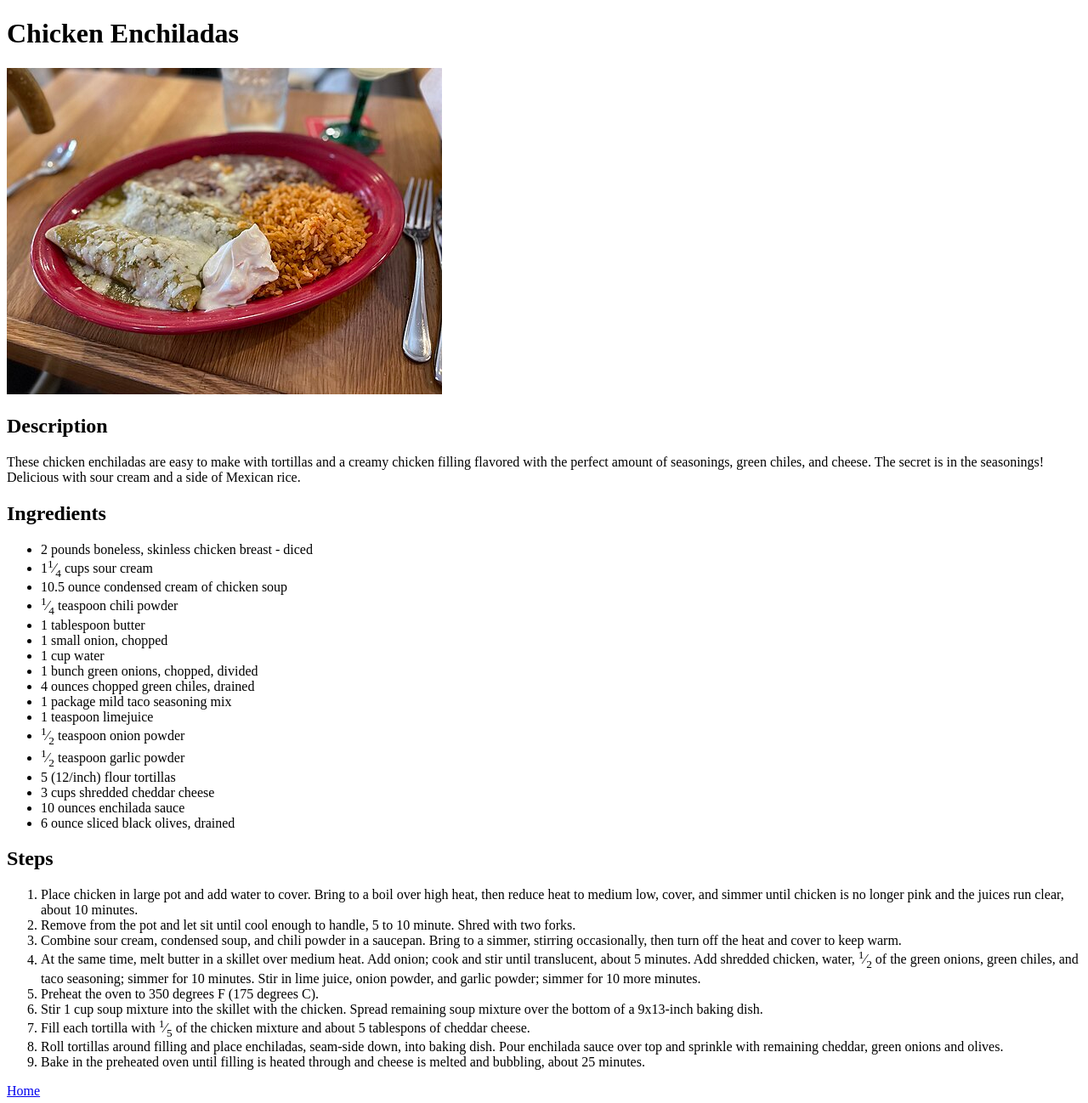
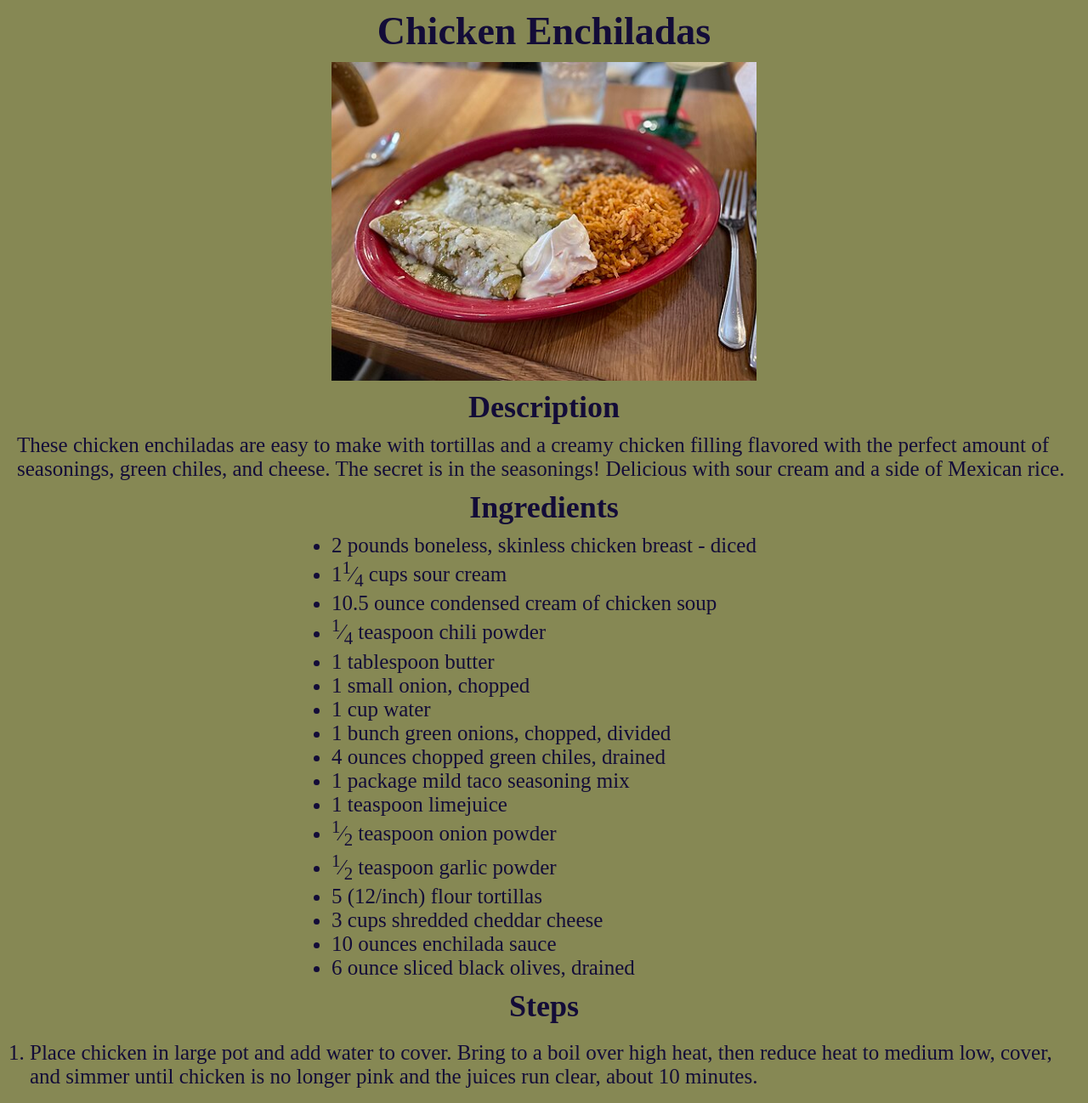
Before and after one commit to traxxis-coder/odin-recipes, a plain HTML site: page recipes/chicken-enchiladas.html in a window 1280 px wide. Shown: the top 1298 px of the page at 85% size. Drawn offline with Linux system fonts and the light colour scheme.

Commit message:
Add external CSS styling

```diff
--- a/recipes/chicken-enchiladas.html
+++ b/recipes/chicken-enchiladas.html
@@ -1,13 +1,14 @@
 <!DOCTYPE html>
 <html lang="en">
 <head>
+    <link href="../style.css" rel="stylesheet">
     <meta charset="UTF-8">
     <meta name="viewport" content="width=device-width, initial-scale=1.0">
     <title>Chicken Enchiladas</title>
 </head>
 <body>
     <h1>Chicken Enchiladas</h1>
-    <img src="../img/c-enchiladas.jpg">
+    <img src="../img/c-enchiladas.jpg" class="meal_img">
     <h2>Description</h2>
     <p>These chicken enchiladas are easy to make with tortillas and a creamy chicken filling flavored with the perfect amount of seasonings, green chiles, and cheese. The secret is in the seasonings! Delicious with sour cream and a side of Mexican rice.</p>
     <h2>Ingredients</h2>
@@ -32,16 +33,16 @@
     </ul>
     <h2>Steps</h2>
     <ol>
-        <li>Place chicken in large pot and add water to cover. Bring to a boil over high heat, then reduce heat to medium low, cover, and simmer until chicken is no longer pink and the juices run clear, about 10 minutes.</li>
-        <li>Remove from the pot and let sit until cool enough to handle, 5 to 10 minute. Shred with two forks.</li>
-        <li>Combine sour cream, condensed soup, and chili powder in a saucepan. Bring to a simmer, stirring occasionally, then turn off the heat and cover to keep warm.</li>
-        <li>At the same time, melt butter in a skillet over medium heat. Add onion; cook and stir until translucent, about 5 minutes. Add shredded chicken, water, <sup>1</sup>&frasl;<sub>2</sub> of the green onions, green chiles, and taco seasoning; simmer for 10 minutes. Stir in lime juice, onion powder, and garlic powder; simmer for 10 more minutes.</li>
-        <li>Preheat the oven to 350 degrees F (175 degrees C).</li>
-        <li>Stir 1 cup soup mixture into the skillet with the chicken. Spread remaining soup mixture over the bottom of a 9x13-inch baking dish.</li>
-        <li>Fill each tortilla with <sup>1</sup>&frasl;<sub>5</sub> of the chicken mixture and about 5 tablespons of cheddar cheese.</li>
-        <li>Roll tortillas around filling and place enchiladas, seam-side down, into baking dish. Pour enchilada sauce over top and sprinkle with remaining cheddar, green onions and olives.</li>
-        <li>Bake in the preheated oven until filling is heated through and cheese is melted and bubbling, about 25 minutes.</li>
+        <li class="step">Place chicken in large pot and add water to cover. Bring to a boil over high heat, then reduce heat to medium low, cover, and simmer until chicken is no longer pink and the juices run clear, about 10 minutes.</li>
+        <li class="step">Remove from the pot and let sit until cool enough to handle, 5 to 10 minute. Shred with two forks.</li>
+        <li class="step">Combine sour cream, condensed soup, and chili powder in a saucepan. Bring to a simmer, stirring occasionally, then turn off the heat and cover to keep warm.</li>
+        <li class="step">At the same time, melt butter in a skillet over medium heat. Add onion; cook and stir until translucent, about 5 minutes. Add shredded chicken, water, <sup>1</sup>&frasl;<sub>2</sub> of the green onions, green chiles, and taco seasoning; simmer for 10 minutes. Stir in lime juice, onion powder, and garlic powder; simmer for 10 more minutes.</li>
+        <li class="step">Preheat the oven to 350 degrees F (175 degrees C).</li>
+        <li class="step">Stir 1 cup soup mixture into the skillet with the chicken. Spread remaining soup mixture over the bottom of a 9x13-inch baking dish.</li>
+        <li class="step">Fill each tortilla with <sup>1</sup>&frasl;<sub>5</sub> of the chicken mixture and about 5 tablespons of cheddar cheese.</li>
+        <li class="step">Roll tortillas around filling and place enchiladas, seam-side down, into baking dish. Pour enchilada sauce over top and sprinkle with remaining cheddar, green onions and olives.</li>
+        <li class="step">Bake in the preheated oven until filling is heated through and cheese is melted and bubbling, about 25 minutes.</li>
     </ol>
-    <a href="../index.html">Home</a>
+    <a href="../index.html" class="home">Home</a>
 </body>
 </html>
--- /dev/null
+++ b/style.css
@@ -0,0 +1,63 @@
+* {
+    box-sizing: border-box;
+    margin: 0px;
+    padding: 0px;
+    font-family: "Times New Roman", sans-serif;
+}
+
+body {
+    background-color: rgb(134, 136, 84);
+    color: rgb(19, 12, 56);
+}
+
+a {
+    text-decoration: none;
+}
+
+h1 {
+    width: fit-content;
+    margin: 10px auto;
+    font-size: 46px;
+}
+
+h2 {
+    width: fit-content;
+    margin: 10px auto;
+    font-size: 36px;
+}
+
+ul {
+    width: fit-content;
+    margin: 10px auto;
+}
+
+li, p {
+    font-size: 25px;
+}
+
+p {
+    margin: 10px 20px;
+}
+
+.menu {
+    list-style: none;
+    text-align: center;
+}
+
+.step {
+    margin: 20px 35px;
+}
+
+.meal_img {
+    width: 500px;
+    height: auto;
+    margin: 10px auto;
+    display: block;
+}
+
+.home {
+    font-size: 20px;
+    margin: 10px;
+    margin-bottom: 25px;
+    color: red;
+}
```
Also changed, not shown: index.html (+2 -1 lines), recipes/banana-pancakes.html (+8 -7 lines), recipes/fried-apples.html (+6 -5 lines).
